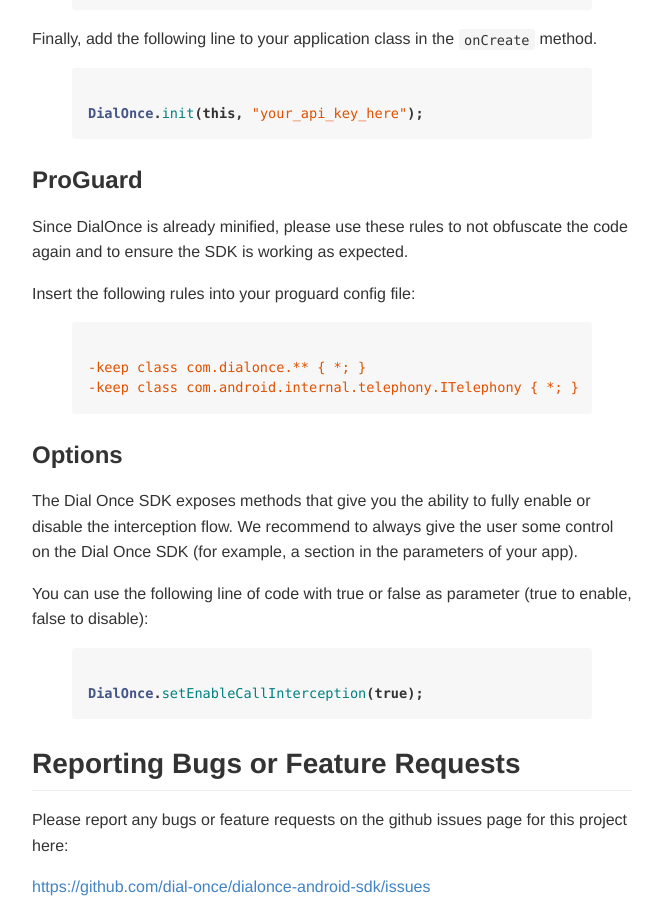
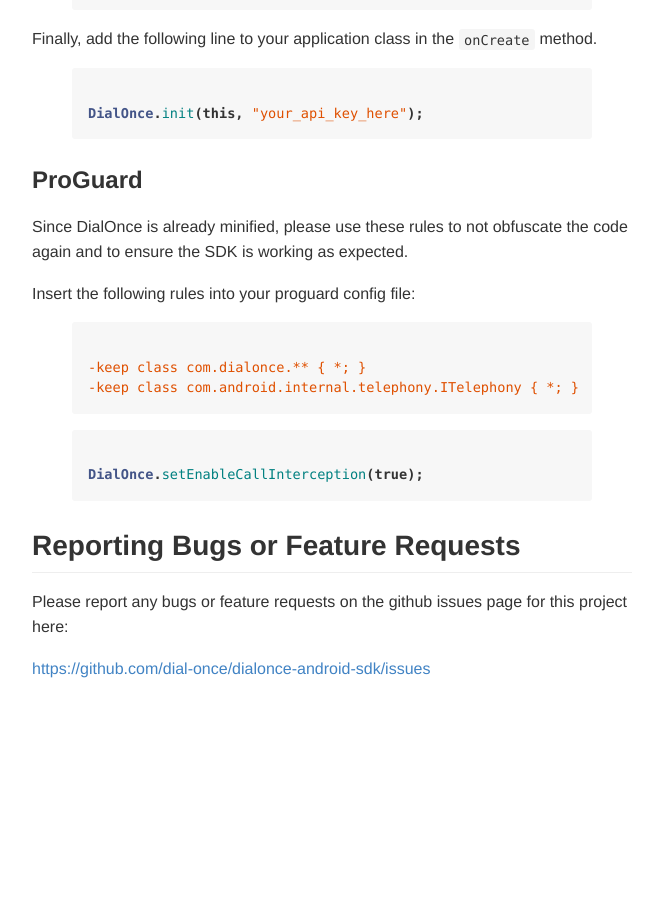
Before and after one commit to dialonce/dialonce.github.io, a Jekyll site: the page built from android/howto/index.md, in a window 1280 px wide and 900 px high, scrolled down 3267 px. Shown: the whole window, without its empty margins (308-970 px from the left). Built offline with Jekyll 4.4.1, drawn with Linux system fonts in a browser that asks for light colours; after the commit the page ends 3948 px from its top, so only the background shows below that.

Commit message:
Updating the Android documentation to be coherent with the latest version of the SDK

```diff
--- a/android/howto/index.md
+++ b/android/howto/index.md
@@ -5,7 +5,7 @@
 ---
 
 Android SDK Documentation
-===================================
+=========================
 
 [![Download](https://api.bintray.com/packages/dialonce/maven/dialonce-android/images/download.svg) ](https://bintray.com/dialonce/maven/dialonce-android/_latestVersion)
 
@@ -137,12 +137,6 @@
 -keep class com.android.internal.telephony.ITelephony { *; }
 {% endhighlight %}
 
-### Options
-
-The Dial Once SDK exposes methods that give you the ability to fully enable or disable the interception flow. We recommend to always give the user some control on the Dial Once SDK (for example, a section in the parameters of your app).
-
-You can use the following line of code with true or false as parameter (true to enable, false to disable):
-
 {% highlight java %}
 DialOnce.setEnableCallInterception(true);
 {% endhighlight %}
```
Also changed, not shown: android/specs/index.md (+1 -1 lines).
